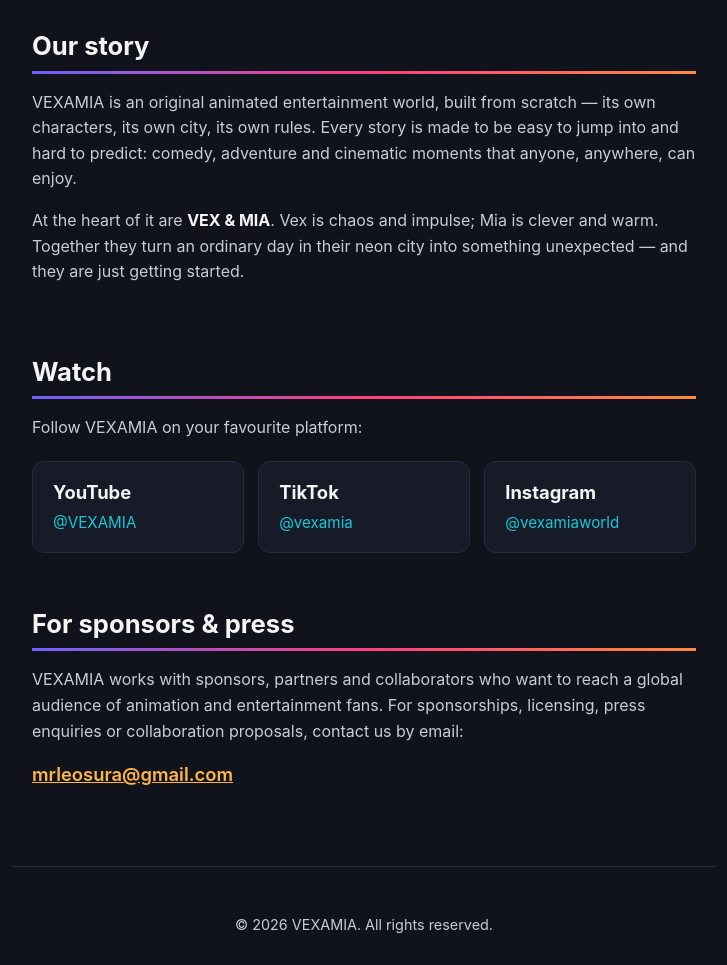
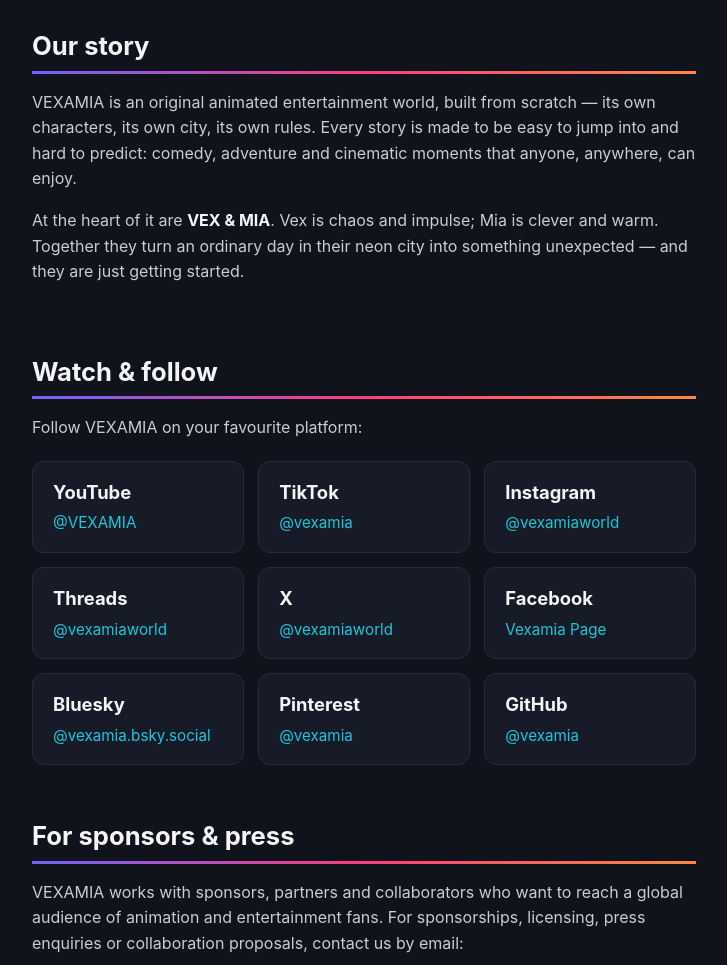
Before and after one commit to vexamia/vexamia.github.io, a plain HTML site: page index.html in a window 1280 px wide. Shown: the part 513-1478 px from the top of the page, without its empty margins (276-1003 px from the left). Drawn offline with Linux system fonts and the light colour scheme.

Commit message:
Update index.html with new sections and links

```diff
--- a/index.html
+++ b/index.html
@@ -7,6 +7,7 @@
   <meta name="description" content="VEXAMIA is an original animated entertainment world. Meet VEX & MIA. Enter the Unexpected.">
   <link rel="icon" type="image/jpeg" href="favicon.jpg">
   <link rel="stylesheet" href="style.css">
+
 
   <!-- Open Graph / social preview -->
   <meta property="og:type" content="website">
@@ -26,6 +27,7 @@
     <p class="tagline">Enter the Unexpected.</p>
   </header>
 
+
   <main>
     <section class="story" aria-labelledby="story-heading">
       <h2 id="story-heading">Our story</h2>
@@ -33,8 +35,9 @@
       <p>At the heart of it are <strong>VEX &amp; MIA</strong>. Vex is chaos and impulse; Mia is clever and warm. Together they turn an ordinary day in their neon city into something unexpected — and they are just getting started.</p>
     </section>
 
+
     <section class="watch" aria-labelledby="watch-heading">
-      <h2 id="watch-heading">Watch</h2>
+      <h2 id="watch-heading">Watch &amp; follow</h2>
       <p>Follow VEXAMIA on your favourite platform:</p>
       <ul class="channel-list">
         <li><a class="channel-card" href="https://www.youtube.com/@VEXAMIA" rel="noopener">
@@ -49,8 +52,33 @@
           <span class="channel-name">Instagram</span>
           <span class="channel-handle">@vexamiaworld</span>
         </a></li>
+        <li><a class="channel-card" href="https://www.threads.com/@vexamiaworld" rel="noopener">
+          <span class="channel-name">Threads</span>
+          <span class="channel-handle">@vexamiaworld</span>
+        </a></li>
+        <li><a class="channel-card" href="https://x.com/vexamiaworld" rel="noopener">
+          <span class="channel-name">X</span>
+          <span class="channel-handle">@vexamiaworld</span>
+        </a></li>
+        <li><a class="channel-card" href="https://www.facebook.com/profile.php?id=61596660607506" rel="noopener">
+          <span class="channel-name">Facebook</span>
+          <span class="channel-handle">Vexamia Page</span>
+        </a></li>
+        <li><a class="channel-card" href="https://bsky.app/profile/vexamia.bsky.social" rel="noopener">
+          <span class="channel-name">Bluesky</span>
+          <span class="channel-handle">@vexamia.bsky.social</span>
+        </a></li>
+        <li><a class="channel-card" href="https://www.pinterest.com/vexamia/" rel="noopener">
+          <span class="channel-name">Pinterest</span>
+          <span class="channel-handle">@vexamia</span>
+        </a></li>
+        <li><a class="channel-card" href="https://github.com/vexamia" rel="noopener">
+          <span class="channel-name">GitHub</span>
+          <span class="channel-handle">@vexamia</span>
+        </a></li>
       </ul>
     </section>
+
 
     <section class="contact" aria-labelledby="contact-heading">
       <h2 id="contact-heading">For sponsors &amp; press</h2>
@@ -59,8 +87,7 @@
     </section>
   </main>
 
+
   <footer>
     <p>© 2026 VEXAMIA. All rights reserved.</p>
   </footer>
-</body>
-</html>
```
